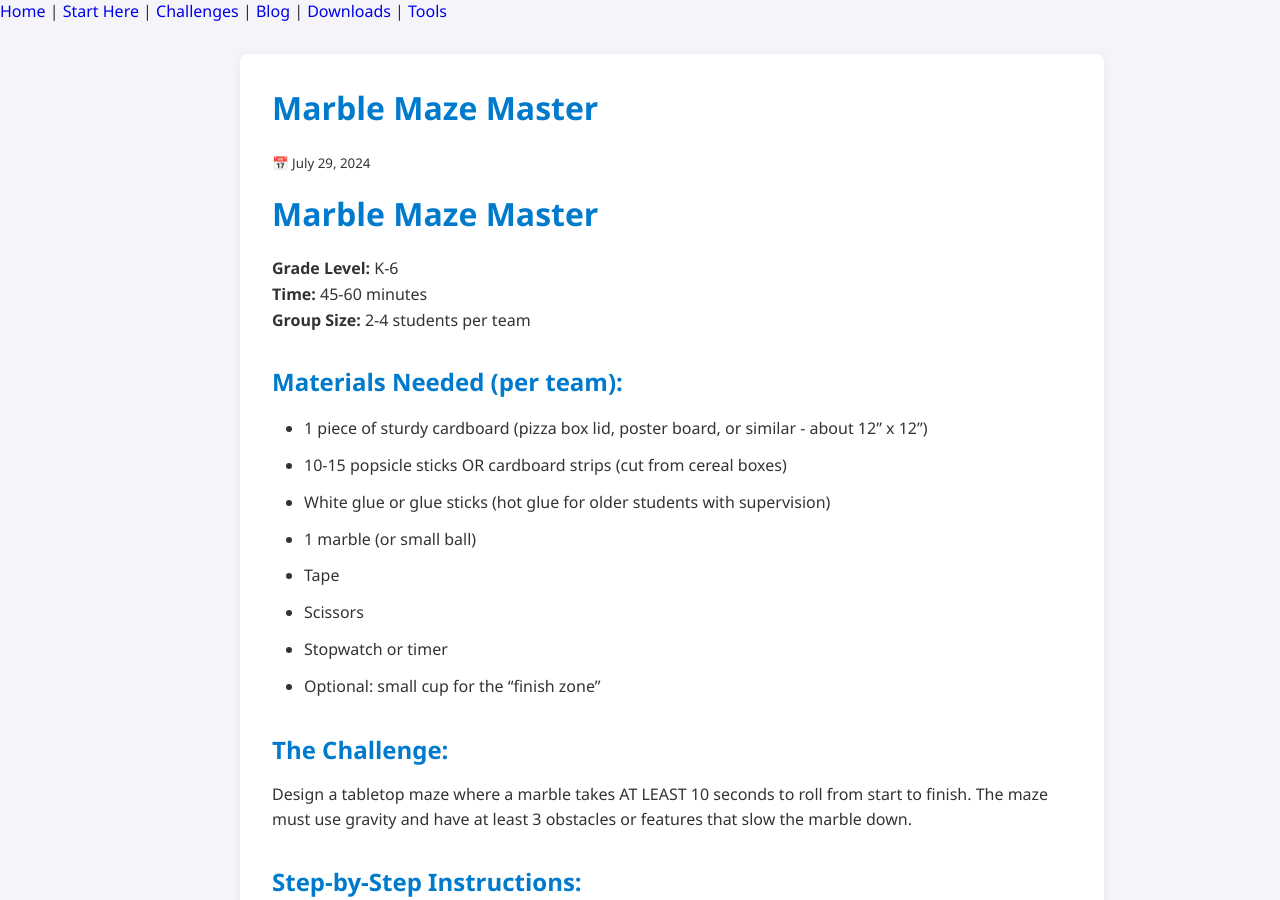
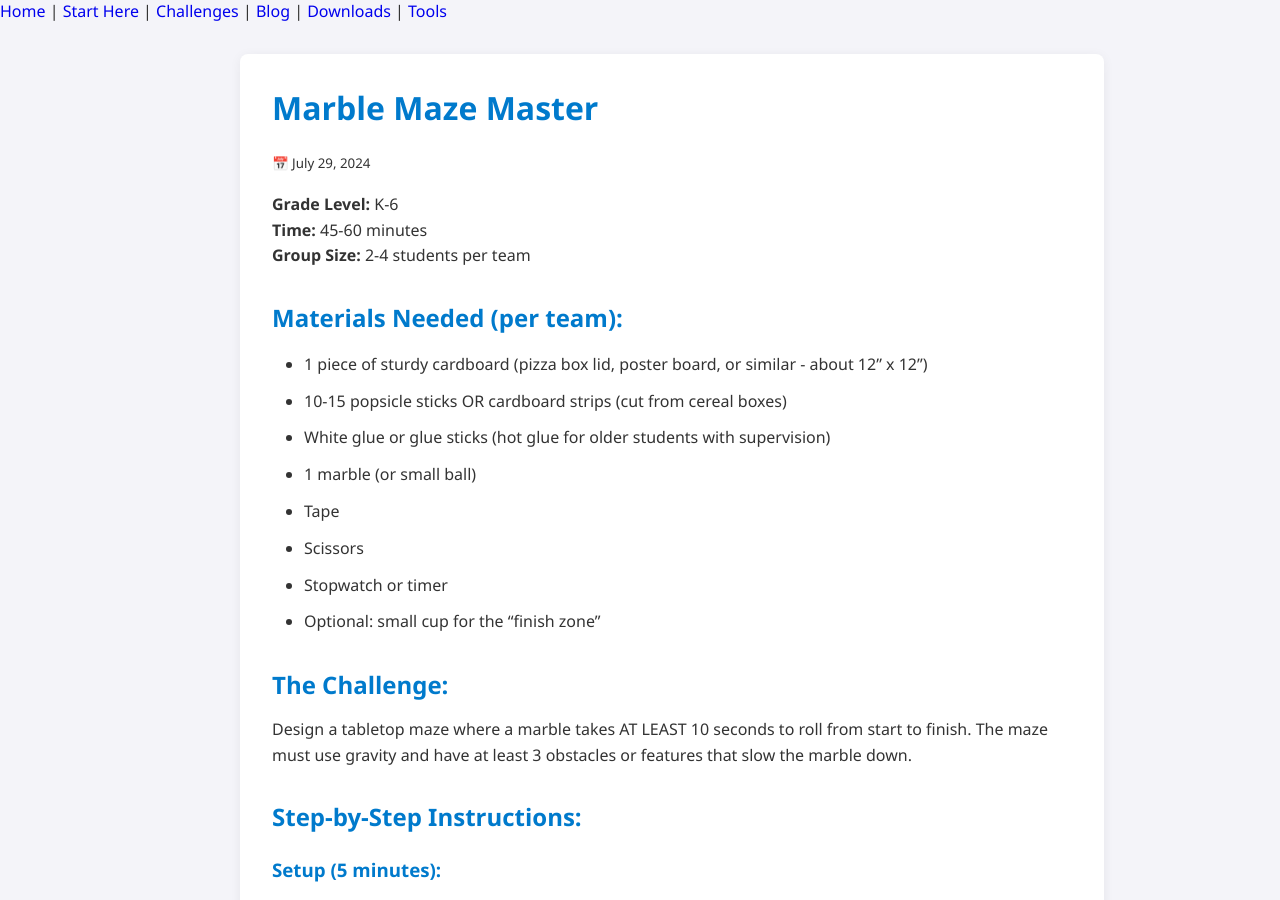
Before and after one commit to GW228g/maker404, a Jekyll site: the page built from _challenges/marble-maze-master.md, in a window 1280 px wide and 900 px high. Built offline with Jekyll 4.4.1, drawn with Linux system fonts in a browser that asks for light colours.

Commit message:
Update marble-maze-master.md

```diff
--- a/_challenges/marble-maze-master.md
+++ b/_challenges/marble-maze-master.md
@@ -3,8 +3,6 @@ layout: default
 title: "Marble Maze Master"
 date: 2024-07-29
 ---
-# Marble Maze Master
-
 **Grade Level:** K-6
 **Time:** 45-60 minutes
 **Group Size:** 2-4 students per team
```
